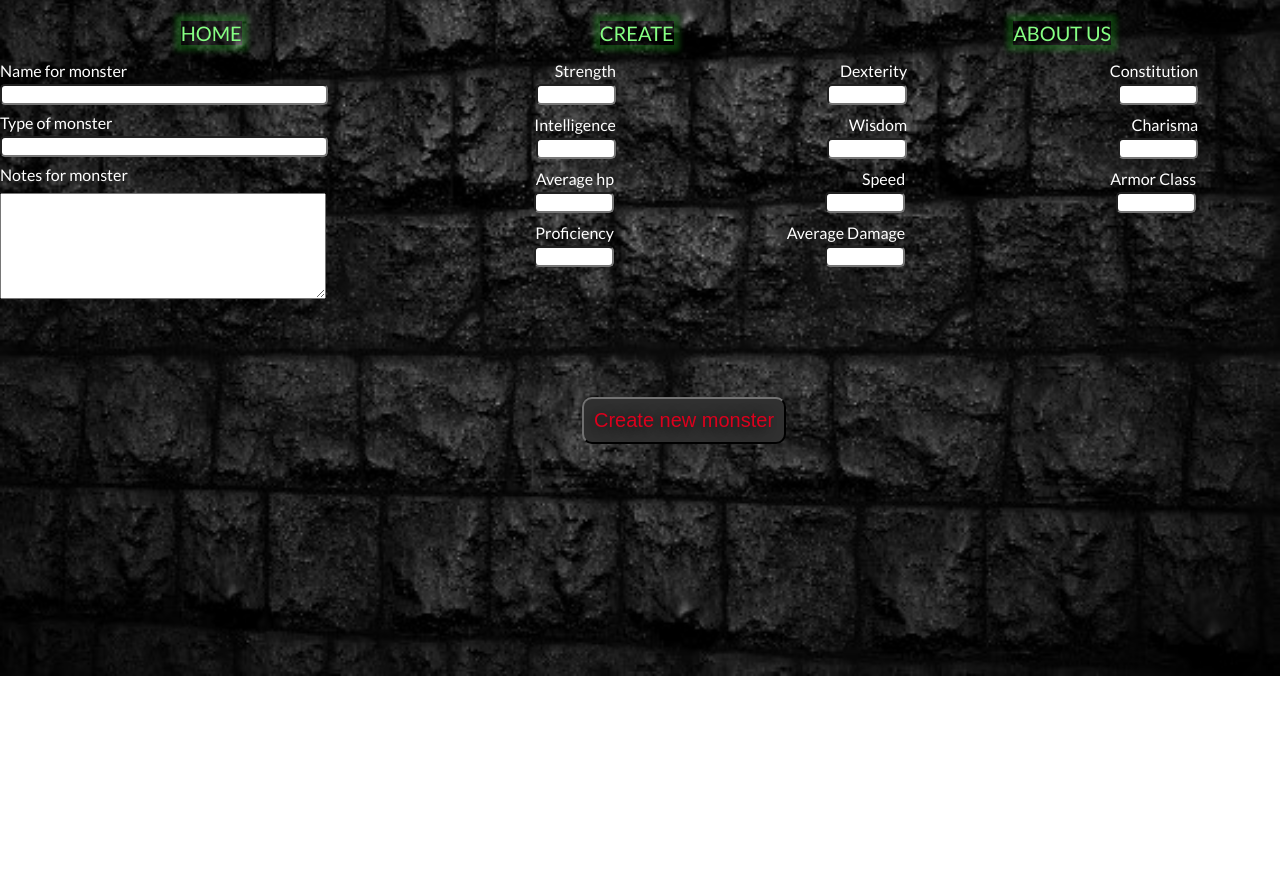
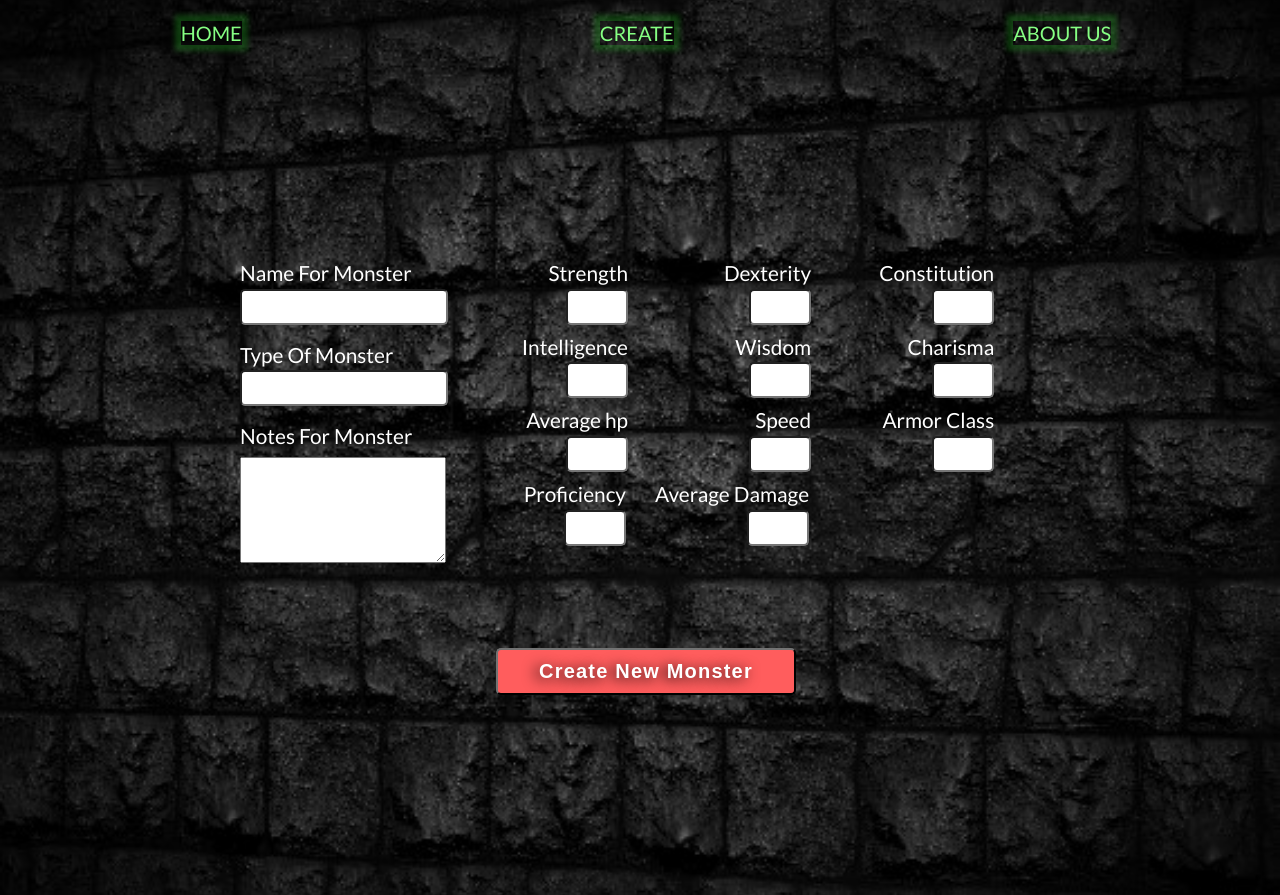
Before and after one commit to ajess33/Defenderator, a plain HTML site: page create.html in a window 1280 px wide. Before the commit the page ends 800 px from the top, so only its background shows below. Drawn offline with Linux system fonts and the light colour scheme.

Commit message:
styled create form

```diff
--- a/create.html
+++ b/create.html
@@ -22,15 +22,15 @@
     <form id='createNewMonster'>
       <section class='textInputs'>
         <div>
-          <label class="textInput" for='name'>Name for monster</label>
+          <label class="textInput" for='name'>Name For Monster</label>
           <input class="textInput" name='name' type='text'>
         </div>
         <div>
-          <label class="textInput" for='type'>Type of monster</label>
+          <label class="textInput" for='type'>Type Of Monster</label>
           <input class="textInput" name='type' type='text'>
         </div>
         <div class='notes'>
-          <label class="textInput" for='notes'>Notes for monster</label>
+          <label class="textInput" for='notes'>Notes For Monster</label>
           <textarea name='notes'></textarea>
         </div>
       </section>
@@ -89,7 +89,7 @@
         </div>
       </section>
       <section class="createButton">
-        <button type="submit">Create new monster</button>
+        <button type="submit">Create New Monster</button>
       </section>
     </form>
   </section>
--- a/styles/style.css
+++ b/styles/style.css
@@ -394,6 +394,17 @@ main #results-display .other-attributes {
 
 section.container {
   height: 50%;
+  /* max-width: 1200px; */
+  /* text-align: center; */
+}
+
+#createNewMonster {
+  margin: 200px auto 100px auto;
+  max-width: 800px;
+}
+
+.container form {
+  margin: 0 auto;
 }
 
 section.newMonster div {
@@ -408,15 +419,17 @@ div label.createInput {
   color: white;
   padding-bottom: 5px;
   padding-top: 10px;
-
+  font-size: 1.3rem;
 }
 
 div input.createInput {
   display: block;
   float: right;
   clear: both;
-  width: 25%;
+  width: 30%;
   border-radius: 5px;
+  height: 30px;
+  font-size: 1.1rem;
 }
 
 div label.textInput {
@@ -426,6 +439,7 @@ div label.textInput {
   color: white;
   padding-bottom: 5px;
   padding-top: 10px;
+  font-size: 1.3rem;
 }
 
 div input.textInput {
@@ -434,6 +448,8 @@ div input.textInput {
   clear: both;
   width: 25%;
   border-radius: 5px;
+  height: 30px;
+  margin-bottom: 10px;
 }
 
 div textarea {
@@ -460,15 +476,24 @@ textarea:focus {
 }
 
 section.createButton button {
-  margin-top: 10%;
-  margin-left: 20%;
   font-size: 20px;
-  background-color: #303030;
-  color: #db001d;
-  border-radius: 10px;
+  background-color: #FF5D5D;
+  color: #fff;
+  font-weight: 900;
+  letter-spacing: 1.2px;
+  border-radius: 5px;
   padding: 10px;
   border-color: rgb(31, 31, 31);
   text-shadow: -4px 2px 14px rgb(0, 0, 0);
+  margin: 100px auto;
+  margin-left: 50px;
+  width: 300px;
+  cursor: pointer;
+}
+
+section.createButton button:hover {
+  background-color: #fff;
+  color: #FF5D5D;
 }
 
 /* =================== */
```
